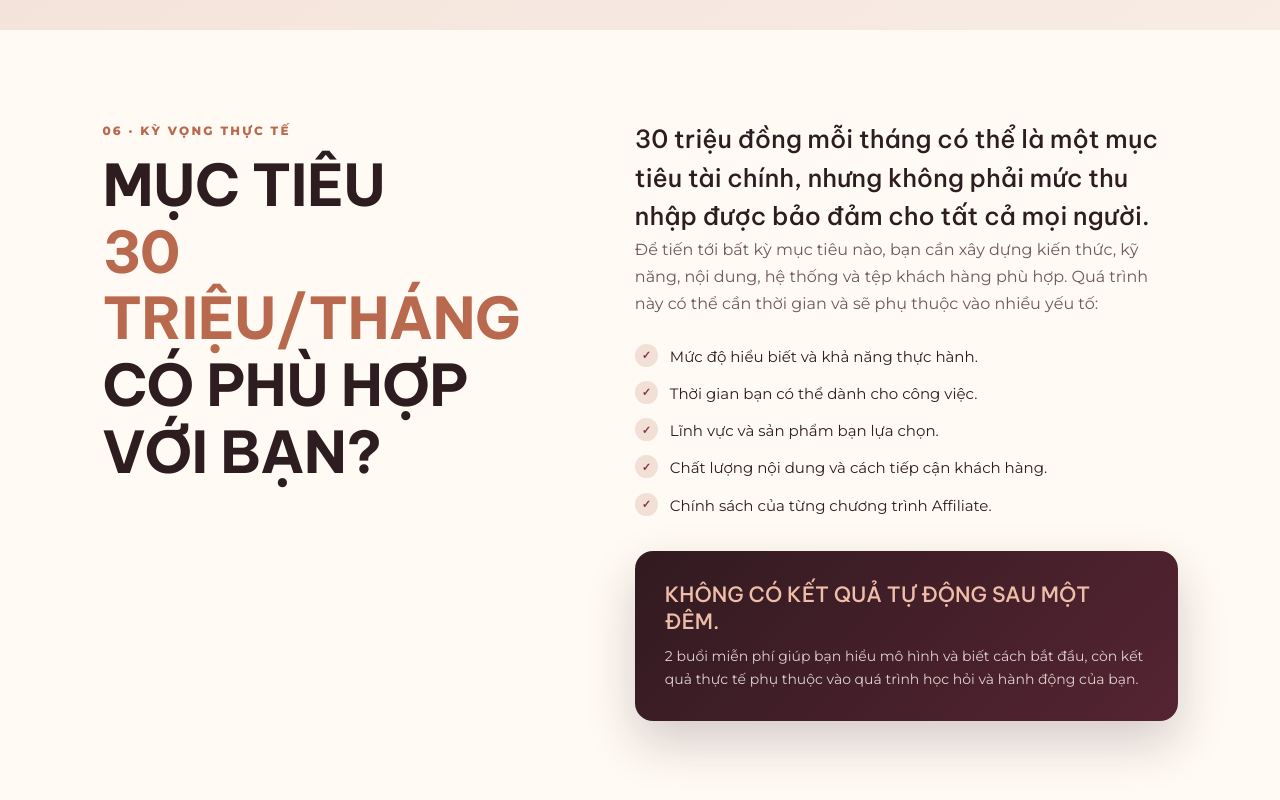
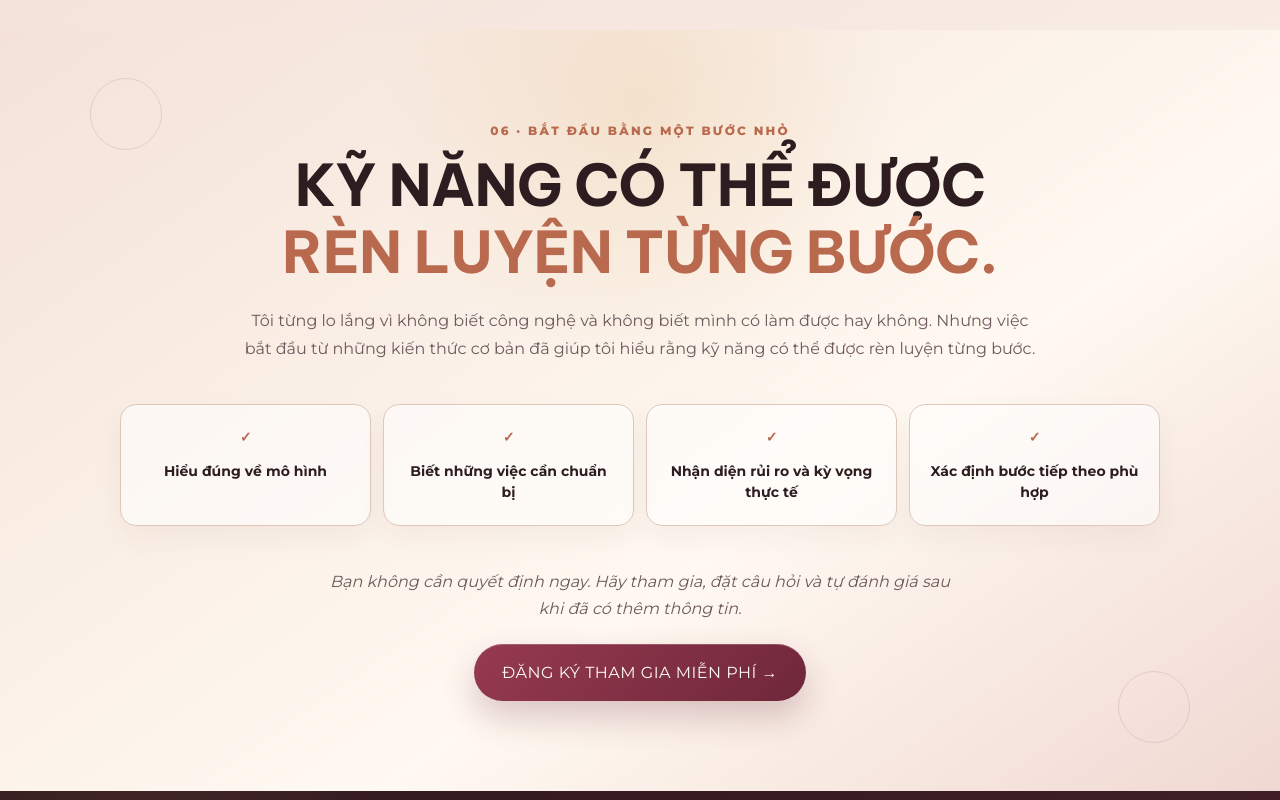
Before and after one commit to nthnguynn/Late, a Next.js app: page / in a window 1280 px wide. Shown: the part 5300-6100 px from the top of the page. Built offline with nearby package versions, Linux system fonts and the light colour scheme; no server answers; the database is empty.

Commit message:
fix: remove income goal section

```diff
--- a/src/app/ClientPage.module.css
+++ b/src/app/ClientPage.module.css
@@ -120,17 +120,6 @@
 .audienceList span { color: var(--rose); font: 600 15px var(--oswald), Oswald, sans-serif; }
 .audienceList p { margin: 0; font-size: 16px; font-weight: 700; line-height: 1.5; }
 
-.goalSection { display: grid; grid-template-columns: .85fr 1.15fr; gap: clamp(50px, 9vw, 120px); background: #fffaf3; }
-.goalTitle { align-self: start; }
-.goalTitle h2 em { color: var(--rose); font-style: normal; }
-.goalCopy { max-width: 650px; }
-.goalCopy > p { color: var(--ink-soft); font-size: 16px; line-height: 1.7; }
-.goalCopy .leadParagraph { margin-top: 0; color: var(--ink); font: 500 25px/1.55 var(--oswald), Oswald, sans-serif; }
-.goalCopy .checkList { margin: 26px 0; }
-.realityCheck { margin-top: 34px; padding: 30px; border-radius: 18px; background: linear-gradient(135deg, #321a21, #552432); color: #fff; box-shadow: 0 22px 50px rgba(50,26,33,.2); }
-.realityCheck strong { color: #efbea9; font: 500 21px var(--oswald), Oswald, sans-serif; text-transform: uppercase; }
-.realityCheck p { margin: 10px 0 0; color: #e0d2d1; font-size: 14px; line-height: 1.65; }
-
 .startSection { position: relative; text-align: center; background: radial-gradient(circle at 50% 10%, rgba(217,170,97,.18), transparent 28%), linear-gradient(145deg, #f4e2d8, #fff9f1 62%, #f0d8d2); }
 .startSection::before, .startSection::after { content: ""; position: absolute; top: 48px; width: 72px; height: 72px; border: 1px solid rgba(135,50,71,.14); border-radius: 50%; }
 .startSection::before { left: 7%; }
@@ -190,7 +179,7 @@
   .heroVisual { width: min(88%, 400px); }
   .portraitFrame { height: 500px; }
   .personalNote { left: -18px; }
-  .introStrip, .modelIntro, .techPanel, .fitSection, .goalSection, .registrationSection { grid-template-columns: 1fr; }
+  .introStrip, .modelIntro, .techPanel, .fitSection, .registrationSection { grid-template-columns: 1fr; }
   .introStrip { gap: 14px; }
   .introStrip strong { font-size: 14px; }
   .section { padding: 60px 24px; }
@@ -235,7 +224,6 @@
   .sessionCard { min-height: auto; padding: 30px 22px; }
   .sessionResult { margin-top: 20px; }
   .sessionHeader h3 { font-size: 36px; }
-  .goalCopy .checkList { padding: 0; }
   .outcomes { grid-template-columns: 1fr; }
   .formCard { min-height: 0; padding: 28px 20px; }
   .footer { flex-direction: column; align-items: center; gap: 8px; }
--- a/src/app/ClientPage.tsx
+++ b/src/app/ClientPage.tsx
@@ -45,14 +45,6 @@ const suitableFor = [
   "Người trung niên chưa tự tin với công nghệ.",
   "Người từng kinh doanh online nhưng muốn làm bài bản hơn.",
   "Người mới muốn tìm hiểu Affiliate từ những khái niệm cơ bản.",
-];
-
-const goalFactors = [
-  "Mức độ hiểu biết và khả năng thực hành.",
-  "Thời gian bạn có thể dành cho công việc.",
-  "Lĩnh vực và sản phẩm bạn lựa chọn.",
-  "Chất lượng nội dung và cách tiếp cận khách hàng.",
-  "Chính sách của từng chương trình Affiliate.",
 ];
 
 function CheckList({ items }: { items: string[] }) {
@@ -222,18 +214,8 @@ export default function ClientPage({ initialZaloLink = "" }: { initialZaloLink?:
           <div className={styles.audienceList}>{suitableFor.map((item, index) => <div key={item}><span>0{index + 1}</span><p>{item}</p></div>)}</div>
         </section>
 
-        <section className={`${styles.section} ${styles.goalSection}`}>
-          <div className={styles.goalTitle}><span className={styles.eyebrow}>06 · Kỳ vọng thực tế</span><h2>Mục tiêu<br /><em>30 triệu/tháng</em><br />có phù hợp với bạn?</h2></div>
-          <div className={styles.goalCopy}>
-            <p className={styles.leadParagraph}>30 triệu đồng mỗi tháng có thể là một mục tiêu tài chính, nhưng không phải mức thu nhập được bảo đảm cho tất cả mọi người.</p>
-            <p>Để tiến tới bất kỳ mục tiêu nào, bạn cần xây dựng kiến thức, kỹ năng, nội dung, hệ thống và tệp khách hàng phù hợp. Quá trình này có thể cần thời gian và sẽ phụ thuộc vào nhiều yếu tố:</p>
-            <CheckList items={goalFactors} />
-            <div className={styles.realityCheck}><strong>Không có kết quả tự động sau một đêm.</strong><p>2 buổi miễn phí giúp bạn hiểu mô hình và biết cách bắt đầu, còn kết quả thực tế phụ thuộc vào quá trình học hỏi và hành động của bạn.</p></div>
-          </div>
-        </section>
-
         <section className={`${styles.section} ${styles.startSection}`}>
-          <span className={styles.eyebrow}>07 · Bắt đầu bằng một bước nhỏ</span>
+          <span className={styles.eyebrow}>06 · Bắt đầu bằng một bước nhỏ</span>
           <h2>Kỹ năng có thể được<br /><em>rèn luyện từng bước.</em></h2>
           <p>Tôi từng lo lắng vì không biết công nghệ và không biết mình có làm được hay không. Nhưng việc bắt đầu từ những kiến thức cơ bản đã giúp tôi hiểu rằng kỹ năng có thể được rèn luyện từng bước.</p>
           <div className={styles.outcomes}><span>Hiểu đúng về mô hình</span><span>Biết những việc cần chuẩn bị</span><span>Nhận diện rủi ro và kỳ vọng thực tế</span><span>Xác định bước tiếp theo phù hợp</span></div>
```
